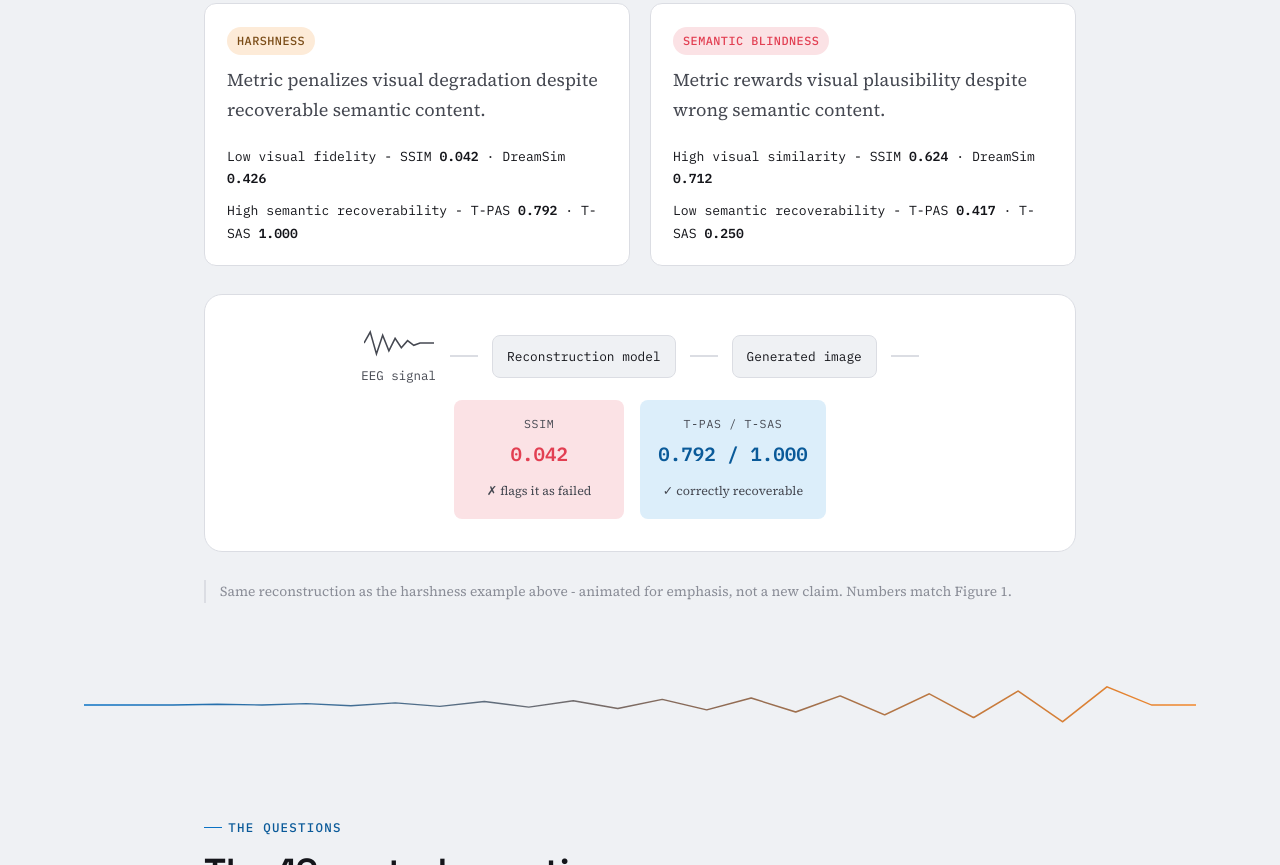
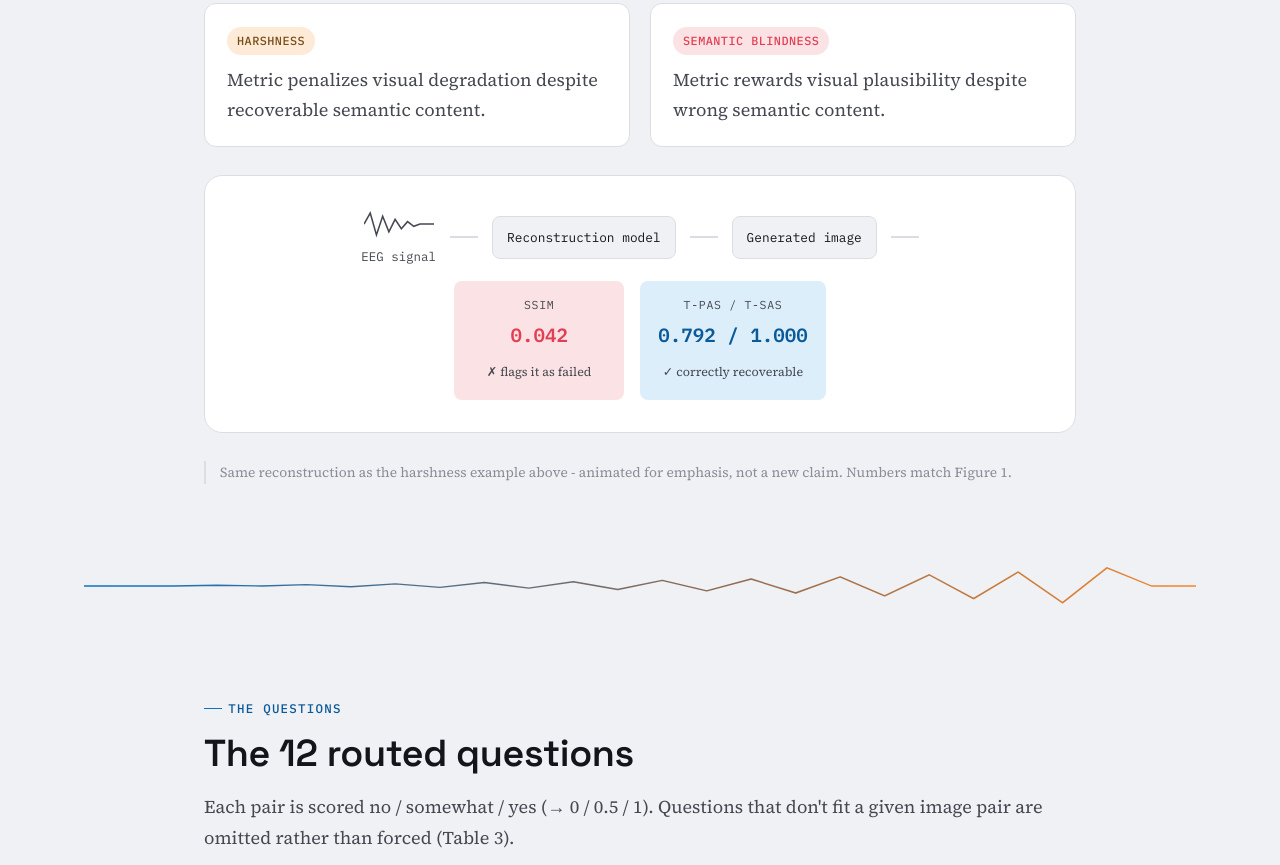
Before and after one commit to Sukt03/BCS, a plain HTML site: page project-page/index.html in a window 1280 px wide. Shown: the part 1977-2842 px from the top of the page. Drawn offline with Linux system fonts and the light colour scheme.

Commit message:
Remove duplicated scores from problem cards

```diff
--- a/project-page/index.html
+++ b/project-page/index.html
@@ -113,22 +113,10 @@
         <div class="case-card reveal">
           <span class="pill pill-static">Harshness</span>
           <p>Metric penalizes visual degradation despite recoverable semantic content.</p>
-          <div class="metric-row">
-            <span>Low visual fidelity - SSIM <b>0.042</b> · DreamSim <b>0.426</b></span>
-          </div>
-          <div class="metric-row">
-            <span>High semantic recoverability - T-PAS <b>0.792</b> · T-SAS <b>1.000</b></span>
-          </div>
         </div>
         <div class="case-card reveal">
           <span class="pill pill-error">Semantic Blindness</span>
           <p>Metric rewards visual plausibility despite wrong semantic content.</p>
-          <div class="metric-row">
-            <span>High visual similarity - SSIM <b>0.624</b> · DreamSim <b>0.712</b></span>
-          </div>
-          <div class="metric-row">
-            <span>Low semantic recoverability - T-PAS <b>0.417</b> · T-SAS <b>0.250</b></span>
-          </div>
         </div>
       </div>
 
--- a/project-page/style.css
+++ b/project-page/style.css
@@ -231,8 +231,6 @@ section{ padding: 64px 0; }
   background: var(--surface); border:1px solid var(--line); border-radius: var(--radius);
   padding: 20px 22px;
 }
-.case-card .metric-row{ display:flex; flex-wrap:wrap; gap: 8px 18px; margin-top: 10px; font-family: var(--font-mono); font-size:.82rem; }
-.case-card .metric-row span b{ color: var(--ink); }
 
 .verdict-demo{ display:flex; align-items:center; justify-content:center; flex-wrap:wrap; gap:14px; background:var(--surface); border:1px solid var(--line); border-radius:var(--radius-lg); padding:32px 24px; margin:28px 0; }
 .verdict-demo .vd-node, .verdict-demo .vd-arrow, .verdict-demo .vd-verdict{ opacity:0; }
```
Also changed, not shown: 1 other file.
